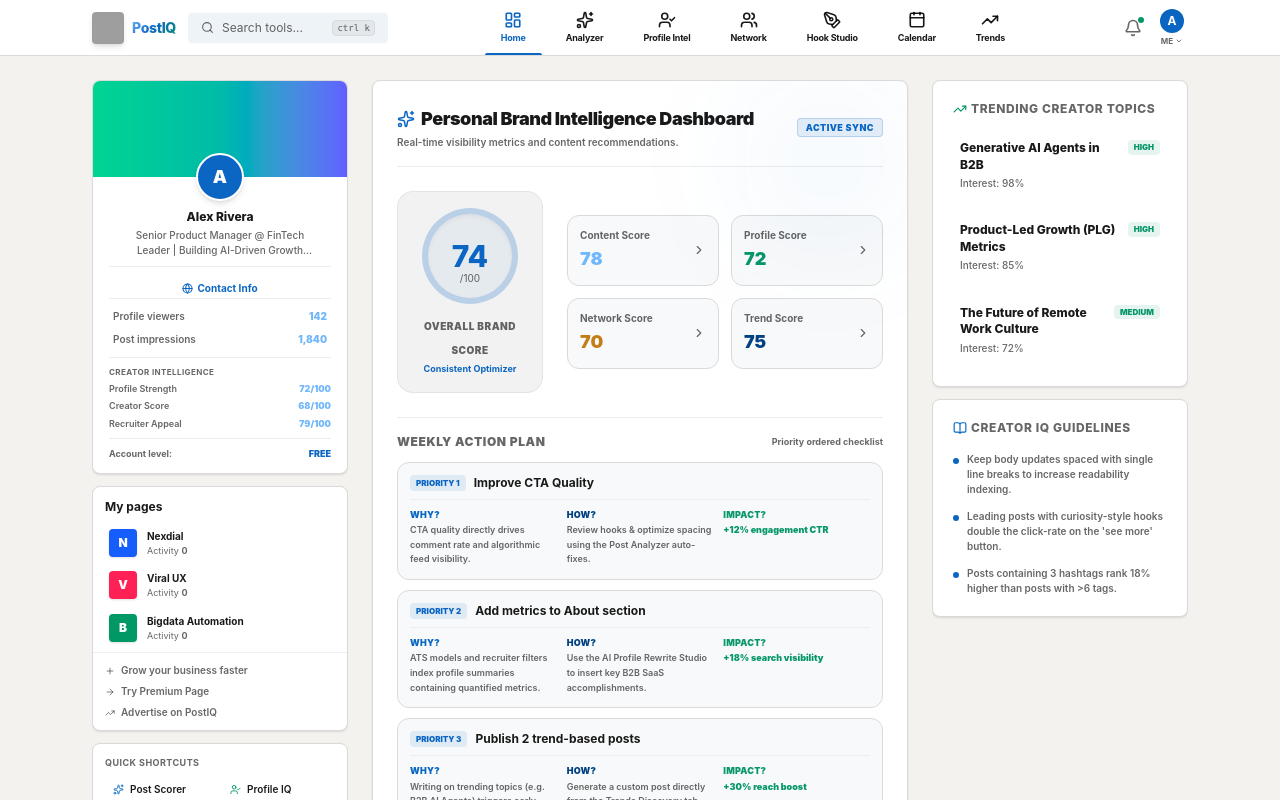
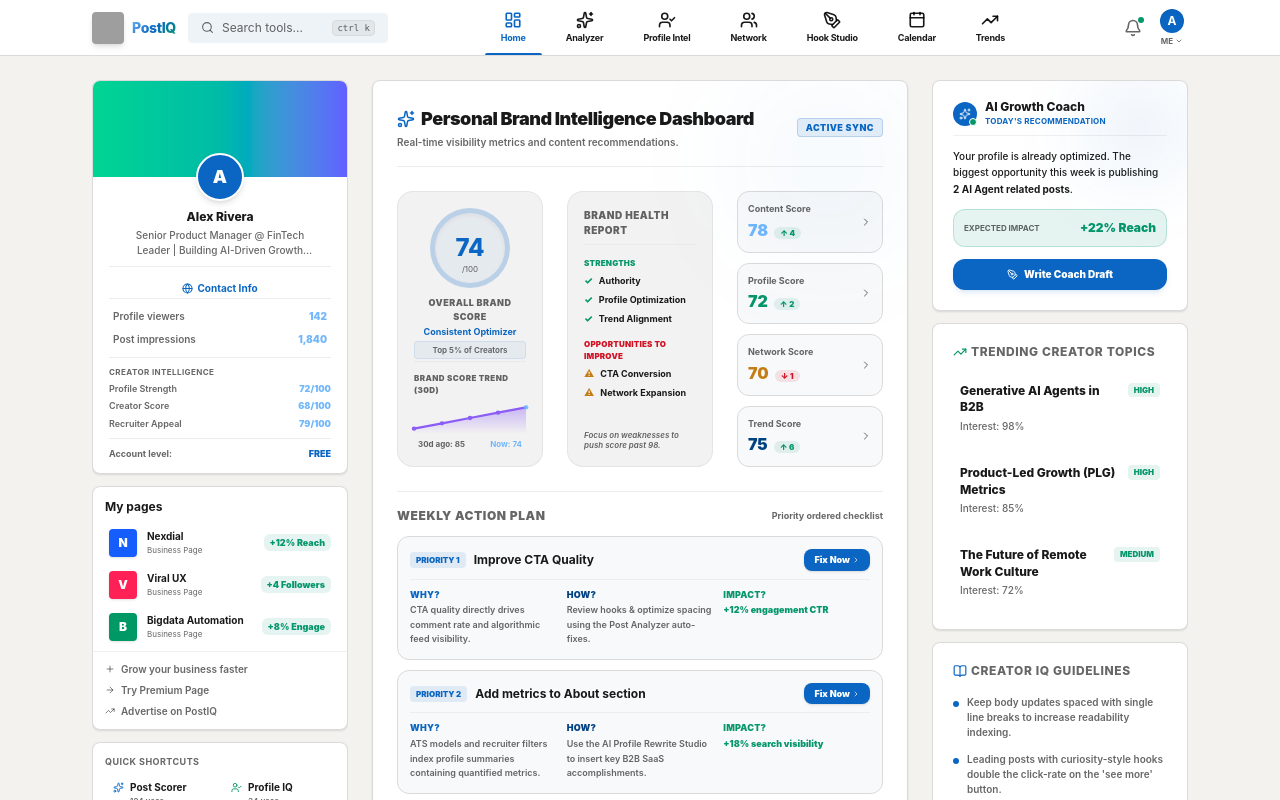
Before and after one commit to Nexdial-io/postiq, a Next.js app: page /dashboard in a window 1280 px wide. Shown: the top 800 px of the page. Built offline with nearby package versions, Linux system fonts and the light colour scheme; grey boxes are pictures that could not be loaded.

Commit message:
feat: enhance Personal Brand Dashboard with SVG sparkline, Brand Health Report, AI Coach, and stats

```diff
--- a/src/app/dashboard/page.tsx
+++ b/src/app/dashboard/page.tsx
@@ -404,9 +404,9 @@ export default function Dashboard() {
             <h4 className="text-xs font-bold text-zinc-900 dark:text-white mb-2">My pages</h4>
             <div className="space-y-0.5">
               {[
-                { name: 'Nexdial', initial: 'N', color: 'bg-blue-600' },
-                { name: 'Viral UX', initial: 'V', color: 'bg-rose-500' },
-                { name: 'Bigdata Automation', initial: 'B', color: 'bg-emerald-600' },
+                { name: 'Nexdial', initial: 'N', color: 'bg-blue-600', stat: '+12% Reach' },
+                { name: 'Viral UX', initial: 'V', color: 'bg-rose-500', stat: '+4 Followers' },
+                { name: 'Bigdata Automation', initial: 'B', color: 'bg-emerald-600', stat: '+8% Engage' },
               ].map((page) => (
                 <div
                   key={page.name}
@@ -415,9 +415,14 @@ export default function Dashboard() {
                   <div className={`w-7 h-7 rounded ${page.color} flex items-center justify-center text-white font-black text-xs shrink-0 shadow-sm`}>
                     {page.initial}
                   </div>
-                  <div className="flex-1 min-w-0">
-                    <p className="text-[10px] font-bold text-zinc-900 dark:text-white truncate group-hover:text-brand-purple transition-colors">{page.name}</p>
-                    <p className="text-[9px] text-zinc-500">Activity <span className="font-bold text-zinc-600 dark:text-zinc-300">0</span></p>
+                  <div className="flex-1 min-w-0 flex items-center justify-between">
+                    <div>
+                      <p className="text-[10px] font-bold text-zinc-900 dark:text-white truncate group-hover:text-brand-purple transition-colors">{page.name}</p>
+                      <p className="text-[8px] text-zinc-500">Business Page</p>
+                    </div>
+                    <span className="text-[9px] font-black text-brand-emerald bg-brand-emerald/10 px-1.5 py-0.5 rounded-md shrink-0">
+                      {page.stat}
+                    </span>
                   </div>
                 </div>
               ))}
@@ -442,22 +447,34 @@ export default function Dashboard() {
         {/* Quick Shortcuts — compact */}
         <div className="glass-panel rounded-xl border border-card-border/70 px-3 py-3">
           <h4 className="text-[9px] font-bold uppercase tracking-wider text-zinc-400 mb-1.5">Quick Shortcuts</h4>
-          <div className="grid grid-cols-2 gap-1">
-            <Link href="/analyzer" className="flex items-center gap-1.5 px-2 py-1.5 rounded-lg hover:bg-black/5 dark:hover:bg-white/5 text-zinc-700 dark:text-zinc-300 text-[10px] font-semibold">
-              <Sparkles size={11} className="text-brand-purple shrink-0" />
-              Post Scorer
+          <div className="grid grid-cols-2 gap-1.5">
+            <Link href="/analyzer" className="flex items-start gap-1.5 px-2 py-1.5 rounded-lg hover:bg-black/5 dark:hover:bg-white/5 text-zinc-700 dark:text-zinc-300 text-[10px] font-semibold transition-all">
+              <Sparkles size={11} className="text-brand-purple shrink-0 mt-0.5" />
+              <div>
+                <span className="block font-bold">Post Scorer</span>
+                <span className="text-[8px] text-zinc-500 font-semibold block">124 uses</span>
+              </div>
             </Link>
-            <Link href="/profile-intelligence" className="flex items-center gap-1.5 px-2 py-1.5 rounded-lg hover:bg-black/5 dark:hover:bg-white/5 text-zinc-700 dark:text-zinc-300 text-[10px] font-semibold">
-              <UserCheck size={11} className="text-brand-emerald shrink-0" />
-              Profile IQ
+            <Link href="/profile-intelligence" className="flex items-start gap-1.5 px-2 py-1.5 rounded-lg hover:bg-black/5 dark:hover:bg-white/5 text-zinc-700 dark:text-zinc-300 text-[10px] font-semibold transition-all">
+              <UserCheck size={11} className="text-brand-emerald shrink-0 mt-0.5" />
+              <div>
+                <span className="block font-bold">Profile IQ</span>
+                <span className="text-[8px] text-zinc-500 font-semibold block">34 uses</span>
+              </div>
             </Link>
-            <Link href="/hooks" className="flex items-center gap-1.5 px-2 py-1.5 rounded-lg hover:bg-black/5 dark:hover:bg-white/5 text-zinc-700 dark:text-zinc-300 text-[10px] font-semibold">
-              <PenTool size={11} className="text-brand-indigo shrink-0" />
-              Hook Studio
+            <Link href="/hooks" className="flex items-start gap-1.5 px-2 py-1.5 rounded-lg hover:bg-black/5 dark:hover:bg-white/5 text-zinc-700 dark:text-zinc-300 text-[10px] font-semibold transition-all">
+              <PenTool size={11} className="text-brand-indigo shrink-0 mt-0.5" />
+              <div>
+                <span className="block font-bold">Hook Studio</span>
+                <span className="text-[8px] text-zinc-500 font-semibold block">82 uses</span>
+              </div>
             </Link>
-            <Link href="/calendar" className="flex items-center gap-1.5 px-2 py-1.5 rounded-lg hover:bg-black/5 dark:hover:bg-white/5 text-zinc-700 dark:text-zinc-300 text-[10px] font-semibold">
-              <CalendarIcon size={11} className="text-brand-amber shrink-0" />
-              Calendar
+            <Link href="/calendar" className="flex items-start gap-1.5 px-2 py-1.5 rounded-lg hover:bg-black/5 dark:hover:bg-white/5 text-zinc-700 dark:text-zinc-300 text-[10px] font-semibold transition-all">
+              <CalendarIcon size={11} className="text-brand-amber shrink-0 mt-0.5" />
+              <div>
+                <span className="block font-bold">Calendar</span>
+                <span className="text-[8px] text-zinc-500 font-semibold block">45 scheduled</span>
+              </div>
             </Link>
           </div>
         </div>
@@ -518,39 +535,125 @@ export default function Dashboard() {
             const brandScoreVal = Math.round((contentScoreVal + profileScoreVal + networkScoreVal + trendScoreVal) / 4);
 
             return (
-              <div className="grid grid-cols-1 md:grid-cols-3 gap-6 items-center">
-                {/* Circular brand score gauge */}
-                <div className="flex flex-col items-center justify-center p-4 border border-card-border/60 bg-black/5 dark:bg-black/10 rounded-2xl text-center space-y-2 shrink-0 select-none">
-                  <div className="relative w-24 h-24 flex items-center justify-center rounded-full border-[6px] border-brand-purple/20 bg-brand-purple/5 shadow-inner">
-                    <span className="text-3xl font-extrabold text-brand-purple">{brandScoreVal}</span>
-                    <span className="text-[10px] text-zinc-500 absolute bottom-3">/100</span>
+              <div className="grid grid-cols-1 md:grid-cols-3 gap-6 items-stretch">
+                {/* Column 1: Overall Brand Score Circle + Last 30 Days Brand Score Trend */}
+                <div className="flex flex-col p-4 border border-card-border/60 bg-black/5 dark:bg-black/10 rounded-2xl text-center justify-between min-h-[250px] select-none">
+                  <div className="flex flex-col items-center">
+                    <div className="relative w-20 h-20 flex items-center justify-center rounded-full border-[5px] border-brand-purple/20 bg-brand-purple/5 shadow-inner">
+                      <span className="text-2xl font-extrabold text-brand-purple">{brandScoreVal}</span>
+                      <span className="text-[8px] text-zinc-500 absolute bottom-2">/100</span>
+                    </div>
+                    <div className="mt-2">
+                      <span className="text-[9px] uppercase font-black text-zinc-500 tracking-wider block">Overall Brand Score</span>
+                      <span className="text-[9px] text-brand-purple font-bold block mt-0.5">
+                        {brandScoreVal >= 85 ? "Authoritative Presence" : brandScoreVal >= 70 ? "Consistent Optimizer" : "Growth Required"}
+                      </span>
+                      <span className="text-[8px] text-zinc-500 font-semibold block mt-0.5 bg-brand-purple/5 px-2 py-0.5 rounded border border-brand-purple/10">
+                        {activeUser?.id === 'user-datta' ? "Top 3% of SaaS Founders" : "Top 5% of Creators"}
+                      </span>
+                    </div>
                   </div>
-                  <div>
-                    <span className="text-[10px] uppercase font-black text-zinc-500 tracking-wider">Overall Brand Score</span>
-                    <span className="text-[9px] text-brand-purple font-bold block mt-0.5">
-                      {brandScoreVal >= 85 ? "Authoritative Presence" : brandScoreVal >= 70 ? "Consistent Optimizer" : "Growth Required"}
-                    </span>
+
+                  {/* Brand Score Trend (Last 30 Days) Sparkline */}
+                  <div className="border-t border-card-border/40 pt-2.5">
+                    <span className="text-[8px] font-black uppercase text-zinc-450 tracking-wider block text-left mb-1.5">Brand Score Trend (30d)</span>
+                    <div className="relative h-12 w-full flex flex-col justify-end">
+                      <svg className="w-full h-8 overflow-visible" viewBox="0 0 100 30" preserveAspectRatio="none">
+                        <defs>
+                          <linearGradient id="chart-grad" x1="0" y1="0" x2="0" y2="1">
+                            <stop offset="0%" stopColor="#8b5cf6" stopOpacity="0.4" />
+                            <stop offset="100%" stopColor="#8b5cf6" stopOpacity="0.0" />
+                          </linearGradient>
+                        </defs>
+                        {/* Sparkline mapping points: 85 (y=25), 88 (y=20), 91 (y=15), 94 (y=10), 97 (y=5) */}
+                        <path d="M0 25 L 25 20 L 50 15 L 75 10 L 100 5" fill="none" stroke="#8b5cf6" strokeWidth="2" strokeLinecap="round" strokeLinejoin="round" />
+                        <path d="M0 25 L 25 20 L 50 15 L 75 10 L 100 5 L 100 30 L 0 30 Z" fill="url(#chart-grad)" />
+
+                        {/* Points */}
+                        <circle cx="0" cy="25" r="2" fill="#8b5cf6" />
+                        <circle cx="25" cy="20" r="2" fill="#8b5cf6" />
+                        <circle cx="50" cy="15" r="2" fill="#8b5cf6" />
+                        <circle cx="75" cy="10" r="2" fill="#8b5cf6" />
+                        <circle cx="100" cy="5" r="2" fill="#71B7FB" className="animate-pulse" />
+                      </svg>
+                      <div className="flex justify-between text-[8px] text-zinc-550 font-bold px-1 mt-1">
+                        <span>30d ago: 85</span>
+                        <span className="text-[#71B7FB]">Now: {brandScoreVal}</span>
+                      </div>
+                    </div>
                   </div>
                 </div>
 
-                {/* Subscores Grid */}
-                <div className="md:col-span-2 grid grid-cols-2 gap-3">
+                {/* Column 2: Brand Health Report Widget */}
+                <div className="flex flex-col p-4 border border-card-border/60 bg-black/5 dark:bg-black/10 rounded-2xl justify-between min-h-[250px] select-none">
+                  <div>
+                    <span className="text-[10px] uppercase font-black text-zinc-550 tracking-wider block mb-3 border-b border-card-border/40 pb-1.5">Brand Health Report</span>
+
+                    <div className="space-y-3">
+                      {/* Strengths */}
+                      <div>
+                        <span className="text-[8px] font-black uppercase text-brand-emerald tracking-wide block mb-1">Strengths</span>
+                        <ul className="space-y-1 text-[9px] font-bold text-zinc-700 dark:text-zinc-300">
+                          <li className="flex items-center gap-1.5 text-zinc-750 dark:text-zinc-250">
+                            <span className="text-brand-emerald text-[10px] shrink-0 font-extrabold">✓</span>
+                            <span>Authority</span>
+                          </li>
+                          <li className="flex items-center gap-1.5 text-zinc-750 dark:text-zinc-250">
+                            <span className="text-brand-emerald text-[10px] shrink-0 font-extrabold">✓</span>
+                            <span>Profile Optimization</span>
+                          </li>
+                          <li className="flex items-center gap-1.5 text-zinc-750 dark:text-zinc-250">
+                            <span className="text-brand-emerald text-[10px] shrink-0 font-extrabold">✓</span>
+                            <span>Trend Alignment</span>
+                          </li>
+                        </ul>
+                      </div>
+
+                      {/* Weaknesses */}
+                      <div>
+                        <span className="text-[8px] font-black uppercase text-brand-rose tracking-wide block mb-1">Opportunities to Improve</span>
+                        <ul className="space-y-1 text-[9px] font-bold text-zinc-700 dark:text-zinc-300">
+                          <li className="flex items-center gap-1.5 text-zinc-750 dark:text-zinc-250">
+                            <span className="text-brand-amber text-[10px] shrink-0 font-extrabold">⚠</span>
+                            <span>CTA Conversion</span>
+                          </li>
+                          <li className="flex items-center gap-1.5 text-zinc-750 dark:text-zinc-250">
+                            <span className="text-brand-amber text-[10px] shrink-0 font-extrabold">⚠</span>
+                            <span>Network Expansion</span>
+                          </li>
+                        </ul>
+                      </div>
+                    </div>
+                  </div>
+
+                  <div className="text-[8px] text-zinc-550 dark:text-zinc-450 font-semibold italic mt-2 leading-tight">
+                    Focus on weaknesses to push score past 98.
+                  </div>
+                </div>
+
+                {/* Column 3: Subscores Grid */}
+                <div className="grid grid-cols-1 gap-2.5 justify-between h-full">
                   {[
-                    { name: "Content Score", val: contentScoreVal, path: "/analyzer", color: "text-[#71B7FB] border-[#71B7FB]/20" },
-                    { name: "Profile Score", val: profileScoreVal, path: "/profile-intelligence", color: "text-brand-emerald border-brand-emerald/20" },
-                    { name: "Network Score", val: networkScoreVal, path: "/network", color: "text-brand-amber border-brand-amber/20" },
-                    { name: "Trend Score", val: trendScoreVal, path: "/trends", color: "text-brand-indigo border-brand-indigo/20" }
+                    { name: "Content Score", val: contentScoreVal, trend: "↑ 4", isUp: true, path: "/analyzer", color: "text-[#71B7FB] border-[#71B7FB]/20" },
+                    { name: "Profile Score", val: profileScoreVal, trend: "↑ 2", isUp: true, path: "/profile-intelligence", color: "text-brand-emerald border-brand-emerald/20" },
+                    { name: "Network Score", val: networkScoreVal, trend: "↓ 1", isUp: false, path: "/network", color: "text-brand-amber border-brand-amber/20" },
+                    { name: "Trend Score", val: trendScoreVal, trend: "↑ 6", isUp: true, path: "/trends", color: "text-brand-indigo border-brand-indigo/20" }
                   ].map((sub, idx) => (
                     <Link
                       href={sub.path}
                       key={idx}
-                      className="p-3 rounded-xl border border-card-border bg-[#f8f9fa] dark:bg-[#141b22] hover:border-brand-purple/40 hover:-translate-y-0.5 transition-all flex justify-between items-center group cursor-pointer"
+                      className="p-2.5 rounded-xl border border-card-border bg-[#f8f9fa] dark:bg-[#141b22] hover:border-brand-purple/45 hover:-translate-y-0.5 transition-all flex justify-between items-center group cursor-pointer"
                     >
-                      <div>
-                        <span className="text-[10px] font-bold text-zinc-500 block group-hover:text-brand-purple transition-colors">{sub.name}</span>
-                        <strong className={`text-lg font-black ${sub.color.split(" ")[0]} mt-0.5 block`}>{sub.val}</strong>
+                      <div className="flex-1 min-w-0">
+                        <span className="text-[9px] font-bold text-zinc-500 block group-hover:text-brand-purple transition-colors">{sub.name}</span>
+                        <div className="flex items-baseline gap-1.5 mt-0.5">
+                          <strong className={`text-base font-black ${sub.color.split(" ")[0]}`}>{sub.val}</strong>
+                          <span className={`text-[8px] font-black px-1.5 rounded-md ${sub.isUp ? 'bg-brand-emerald/10 text-brand-emerald' : 'bg-brand-rose/10 text-brand-rose'}`}>
+                            {sub.trend}
+                          </span>
+                        </div>
                       </div>
-                      <ChevronRight size={14} className="text-zinc-400 group-hover:text-brand-purple group-hover:translate-x-0.5 transition-all shrink-0" />
+                      <ChevronRight size={12} className="text-zinc-400 group-hover:text-brand-purple group-hover:translate-x-0.5 transition-all shrink-0" />
                     </Link>
                   ))}
                 </div>
@@ -609,9 +712,12 @@ export default function Dashboard() {
                       </Link>
                     </div>
 
-                    <Link href={act.path} className="text-[10px] font-bold text-brand-purple flex items-center gap-0.5 opacity-0 group-hover:opacity-100 transition-opacity">
-                      Take Action
-                      <ChevronRight size={10} />
+                    <Link
+                      href={act.path}
+                      className="px-2.5 py-1 rounded-lg bg-brand-purple text-white text-[9px] font-black hover:opacity-90 transition-all shadow-sm shrink-0 flex items-center gap-0.5"
+                    >
+                      Fix Now
+                      <ChevronRight size={8} />
                     </Link>
                   </div>
 
@@ -987,6 +1093,44 @@ export default function Dashboard() {
 
       {/* ⚡ Column 3: News & creator tips — sticky right column on large screens, natural scroll on mobile */}
       <div className="lg:col-span-1 lg:sticky lg:top-[60px] lg:max-h-[calc(100vh-68px)] lg:overflow-y-auto space-y-3 pb-2 scrollbar-hide">
+
+        {/* AI Growth Coach */}
+        <div className="glass-panel rounded-2xl p-4 md:p-5 border border-brand-purple/35 bg-gradient-to-br from-brand-purple/[0.08] to-transparent space-y-3 relative overflow-hidden">
+          <div className="absolute top-0 right-0 w-24 h-24 bg-brand-purple/10 rounded-full blur-2xl pointer-events-none"></div>
+
+          <div className="flex items-center gap-2 border-b border-card-border/40 pb-2">
+            <div className="relative">
+              <div className="w-6 h-6 rounded-full bg-brand-purple flex items-center justify-center text-white shrink-0">
+                <Sparkles size={12} className="animate-pulse" />
+              </div>
+              <span className="absolute bottom-0 right-0 w-2 h-2 bg-brand-emerald rounded-full border border-card-bg animate-ping"></span>
+              <span className="absolute bottom-0 right-0 w-2 h-2 bg-brand-emerald rounded-full border border-card-bg"></span>
+            </div>
+            <div>
+              <h3 className="font-extrabold text-xs text-zinc-900 dark:text-white leading-none">
+                AI Growth Coach
+              </h3>
+              <span className="text-[8px] text-brand-purple font-bold tracking-wide uppercase mt-0.5 block">Today's Recommendation</span>
+            </div>
+          </div>
+
+          <p className="text-[10px] font-medium leading-relaxed text-zinc-650 dark:text-zinc-300">
+            Your profile is already optimized. The biggest opportunity this week is publishing <span className="font-bold text-zinc-900 dark:text-white">2 AI Agent related posts</span>.
+          </p>
+
+          <div className="p-2.5 rounded-xl bg-brand-emerald/10 border border-brand-emerald/20 flex justify-between items-center">
+            <span className="text-[8px] font-bold text-zinc-500 uppercase">Expected Impact</span>
+            <span className="text-xs font-black text-brand-emerald">+22% Reach</span>
+          </div>
+
+          <button
+            onClick={() => handleInjectTopic("Generative AI Agents in B2B")}
+            className="w-full py-2 rounded-xl bg-brand-purple text-white text-[10px] font-black hover:opacity-90 transition-all flex items-center justify-center gap-1.5 shadow-md shadow-brand-purple/10"
+          >
+            <PenTool size={11} />
+            Write Coach Draft
+          </button>
+        </div>
 
         {/* Creator opportunities / Trending news */}
         <div className="glass-panel rounded-2xl p-4 md:p-5 border border-card-border/70 space-y-4">
```
